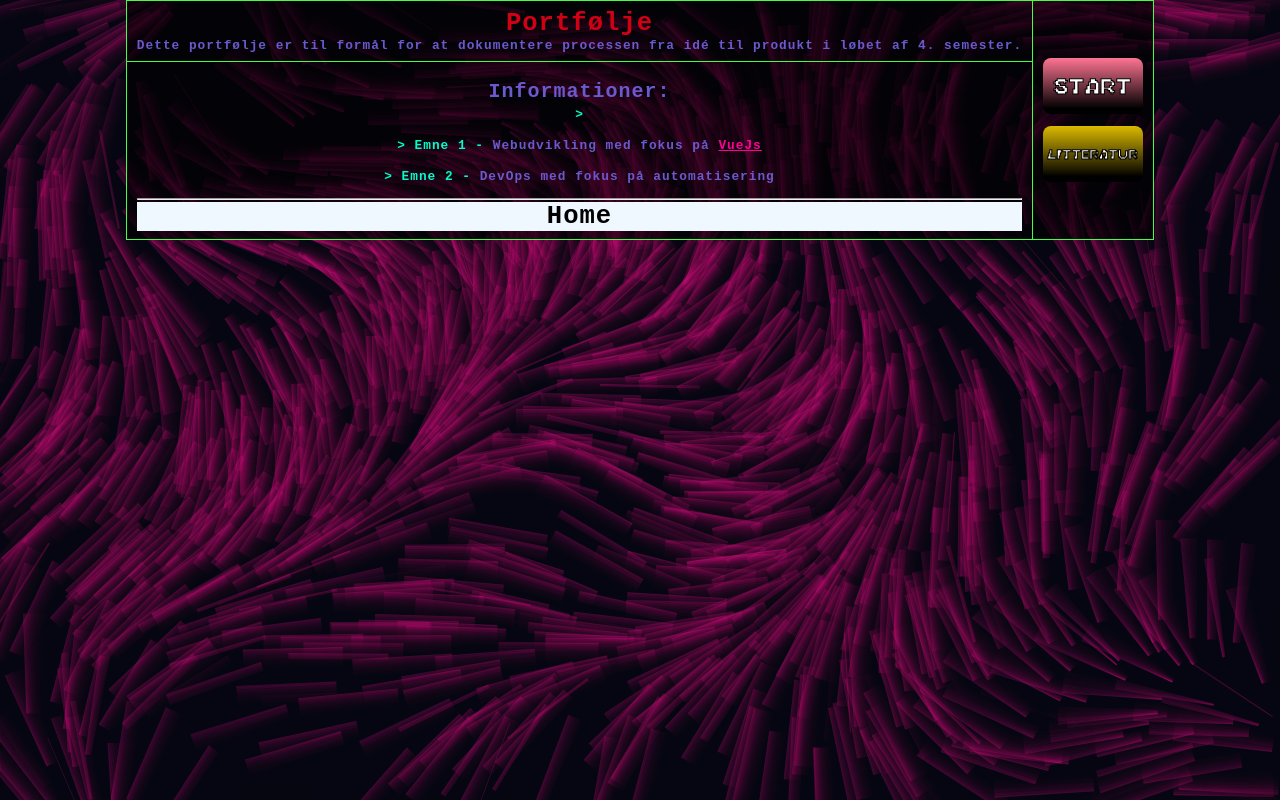
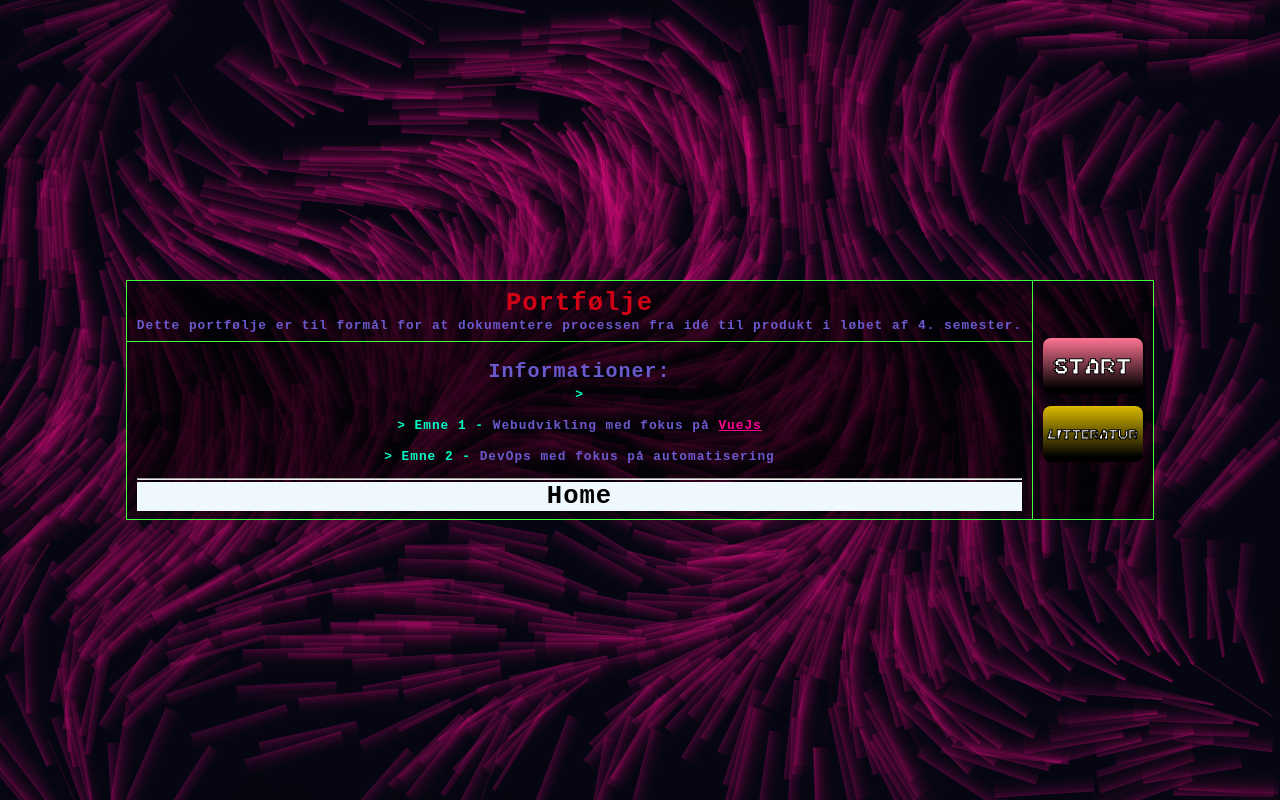
Before and after one commit to Gatherer4466/gatherer4466.github.io, a Vue app: page / in a window 1280 px wide. Built offline with nearby package versions, Linux system fonts and the light colour scheme.

Commit message:
Fix table layout

```diff
--- a/src/views/App.vue
+++ b/src/views/App.vue
@@ -14,7 +14,6 @@
               <ButtonList />
             </th>
           </tr>
-
           <tr>
             <th class="contentCell">
               <DetailSection />
@@ -23,7 +22,6 @@
           </tr>
         </tbody>
       </table>
-
     </main>
   </div>
 </template>
@@ -37,13 +35,20 @@ import DetailSection from '@/components/DetailSection.vue';
 
 <style>
 #app {
+  display: flex;
+  justify-content: center;
+  align-items: center;
+  min-height: 100vh;
   width: 100%;
-  min-height: 100vh;
   position: relative;
 }
 
 .content {
-  position: relative;
+  display: flex;
+  justify-content: center;
+  align-items: center;
+  flex-direction: column;
   z-index: 1;
 }
+
 </style>
```
Lines whose indentation alone changed are shown as unchanged.
